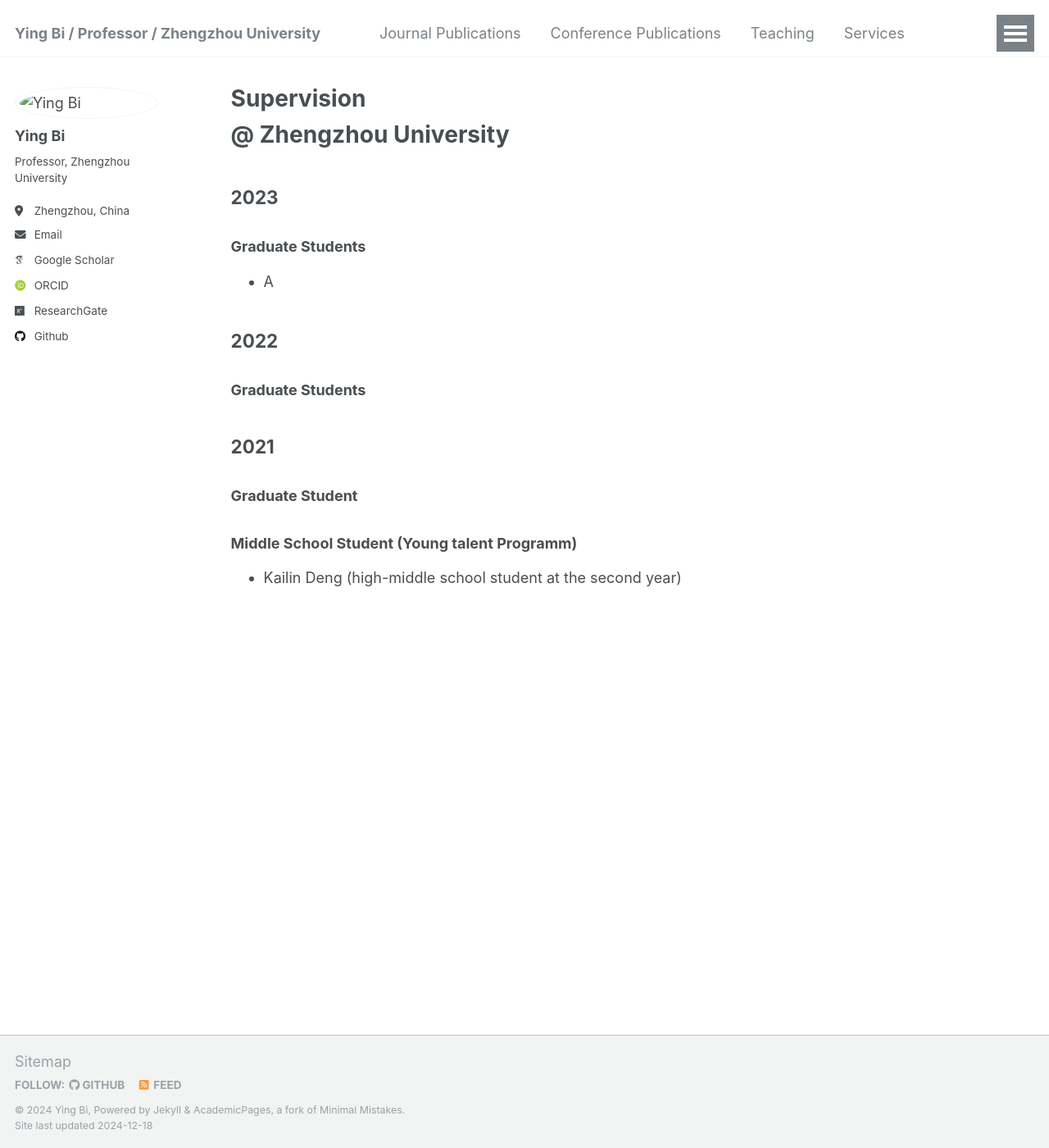
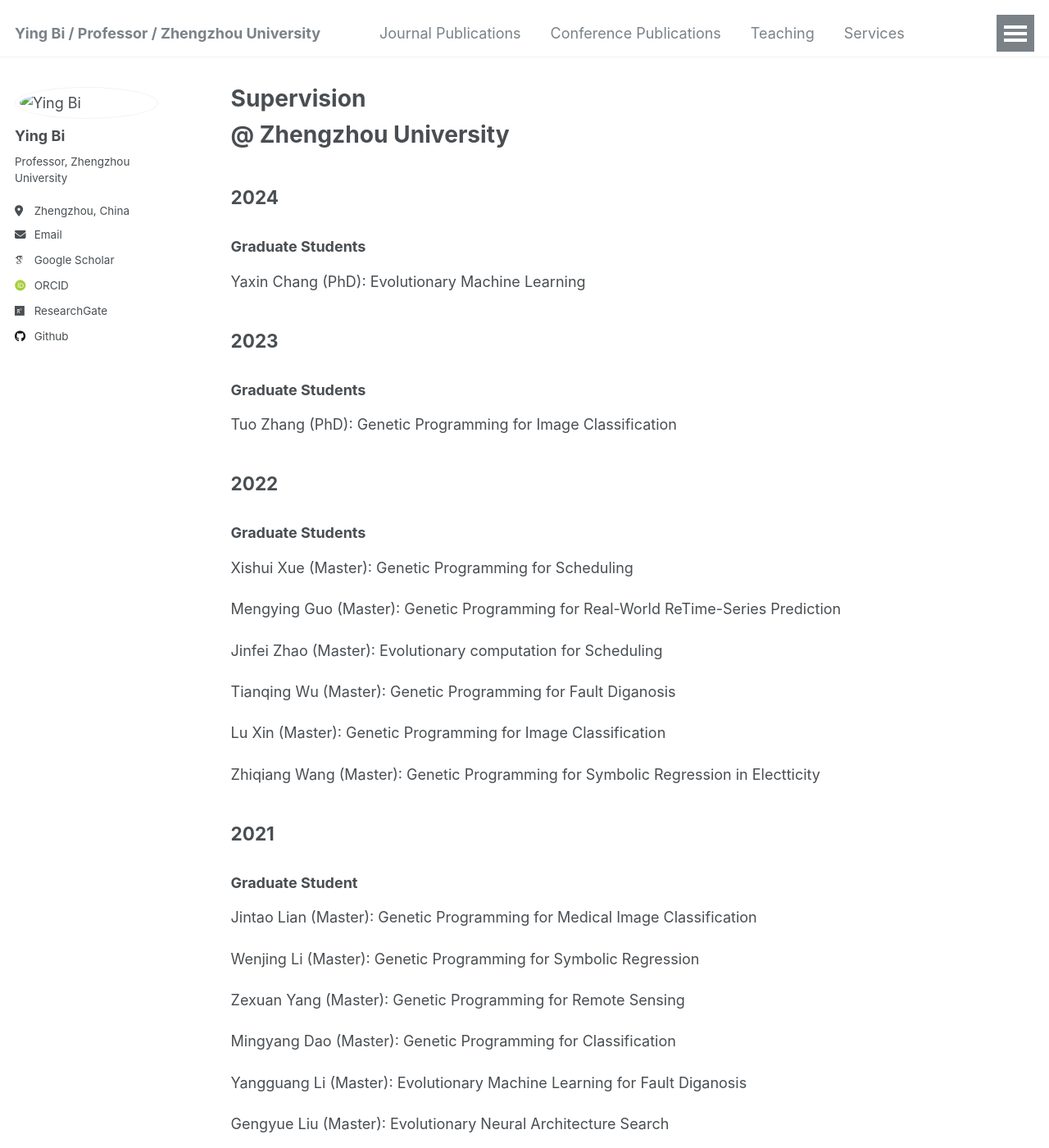
Before and after one commit to YingBi92/Ying-Bi, a Jekyll site: the page built from _pages/supervision.md, in a window 1280 px wide and 1400 px high. Shown: the whole window at 82% size. Built offline with Jekyll 4.4.1, drawn with Linux system fonts in a browser that asks for light colours; some web fonts are replaced.

Commit message:
Update supervision.md

```diff
--- a/_pages/supervision.md
+++ b/_pages/supervision.md
@@ -6,17 +6,39 @@ author_profile: true
 ---
 
 # @ Zhengzhou University
+
+## 2024
+### Graduate Students
+Yaxin Chang (PhD): Evolutionary Machine Learning
+
 ## 2023
 ### Graduate Students
-* A
+Tuo Zhang (PhD): Genetic Programming for Image Classification
 
 ## 2022
 ### Graduate Students
+Xishui Xue (Master): Genetic Programming for Scheduling
 
+Mengying Guo (Master): Genetic Programming for Real-World ReTime-Series Prediction
+
+Jinfei Zhao (Master): Evolutionary computation for Scheduling
+
+Tianqing Wu (Master): Genetic Programming for Fault Diganosis
+
+Lu Xin (Master): Genetic Programming for Image Classification
+
+Zhiqiang Wang (Master): Genetic Programming for Symbolic Regression in Electticity
 
 ## 2021
 ### Graduate Student
+Jintao Lian (Master): Genetic Programming for Medical Image Classification
 
+Wenjing Li (Master): Genetic Programming for Symbolic Regression
 
-### Middle School Student (Young talent Programm)
-* Kailin Deng (high-middle school student at the second year)
+Zexuan Yang (Master): Genetic Programming for Remote Sensing
+
+Mingyang Dao (Master): Genetic Programming for Classification
+
+Yangguang Li (Master): Evolutionary Machine Learning for Fault Diganosis
+
+Gengyue Liu (Master): Evolutionary Neural Architecture Search
```
